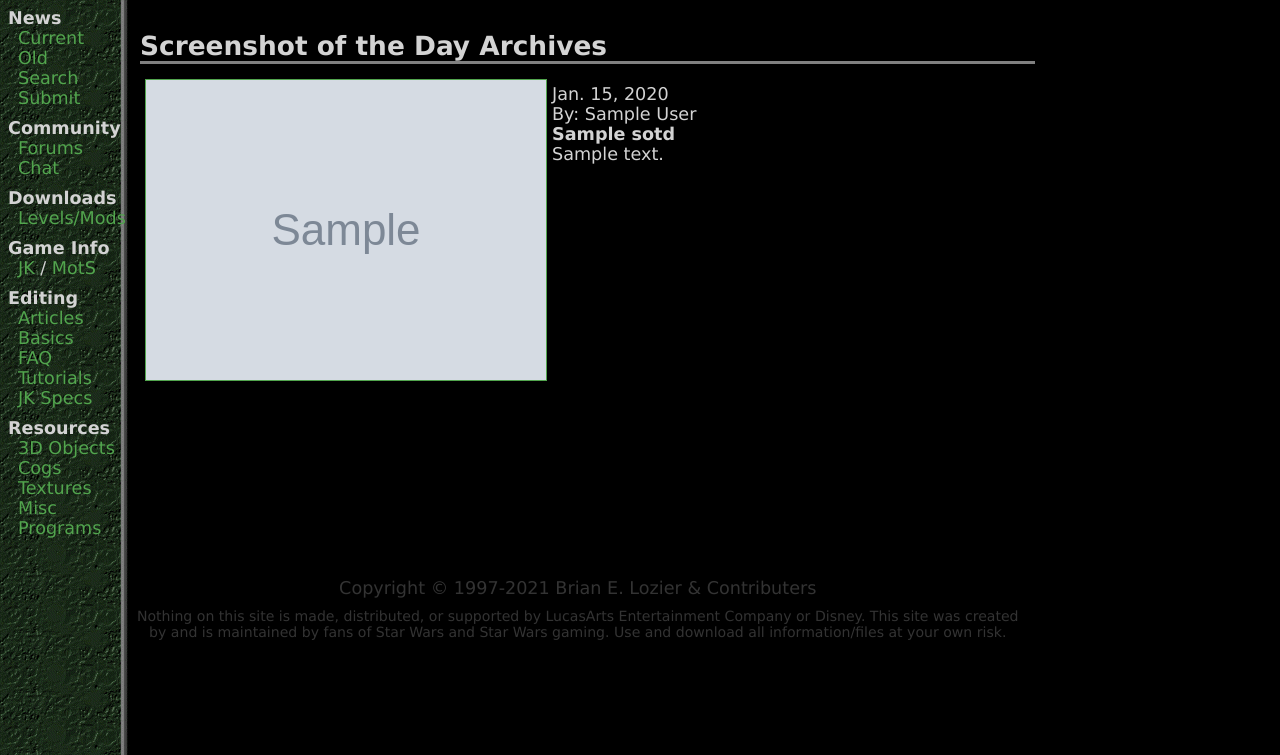
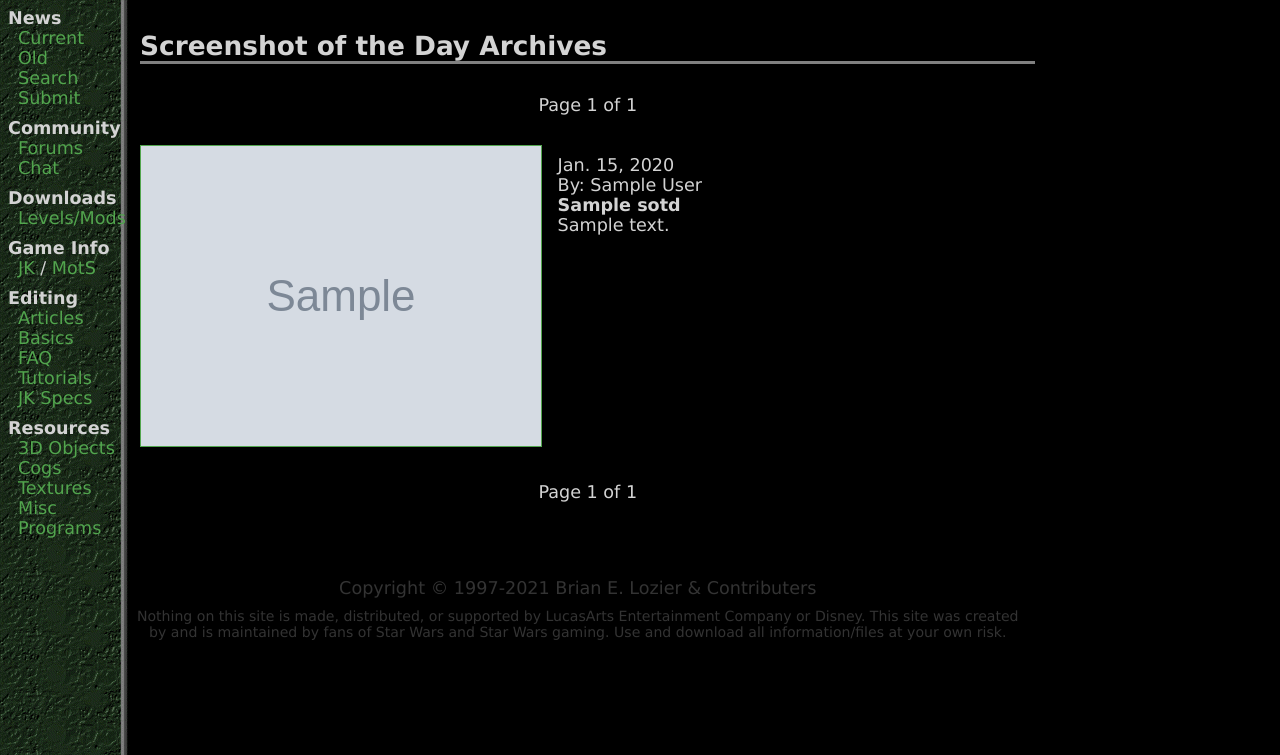
Before and after one commit to saberworks/massassi-django, a Django app: page /sotd/ in a window 1280 px wide. Shown: the top 755 px of the page. Run offline with Django 3.2, Linux system fonts and the light colour scheme; tables that the repository leaves empty hold one stand-in row (values such as "Sample post"); grey boxes marked "Sample" are stand-in pictures.

Commit message:
add screenshot import script
add paging to screenshot list

update styles a bit

```diff
--- a/sotd/templates/sotd/index.html
+++ b/sotd/templates/sotd/index.html
@@ -4,9 +4,14 @@
     <h1>{% block title %}Screenshot of the Day Archives{% endblock %}</h1>
 
     {% if sotd_list %}
+        {% include "sotd/pager.html" %}
+
+        <div class="sotd-grid-container">
+
         {% for sotd in sotd_list %}
-            <div class="sotd-list-entry">
+            <div class="sotd-list-entry-image">
                 <a href="{% url 'sotd:sotd' sotd.id %}"><img class="sotd-list-thumbnail" src="{{ sotd.thumbnail.url }}" /></a>
+            </div>
 
             <p class="sotd-list-description">
                 {{ sotd.sotd_date }}<br>
@@ -14,9 +19,11 @@
                 <strong>{{ sotd.title }}</strong><br>
                 {{ sotd.description }}
             </p>
-                <br clear="both">
+        {% endfor %}
+
         </div>
-        {% endfor %}
+
+        {% include "sotd/pager.html" %}
     {% else %}
         <p>No Screenshots of the Day are available.</p>
     {% endif %}
--- /dev/null
+++ b/sotd/templates/sotd/pager.html
@@ -0,0 +1,19 @@
+<div class="pagination-container">
+    <div class="paging-prev-links">
+        {% if page_obj.has_previous %}
+            <a href="?page=1">&laquo; first</a>
+            <a href="?page={{ page_obj.previous_page_number }}">&lsaquo; previous</a>
+        {% endif %}
+    </div>
+
+    <div class="paging-current">
+        <span>Page {{ page_obj.number }} of {{ page_obj.paginator.num_pages }}</span>
+    </div>
+
+    <div class="paging-next-links">
+        {% if page_obj.has_next %}
+            <a href="?page={{ page_obj.next_page_number }}">next &rsaquo;</a>
+            <a href="?page={{ page_obj.paginator.num_pages }}">last &raquo;</a>
+        {% endif %}
+    </div>
+</div>
--- a/sotd/views.py
+++ b/sotd/views.py
@@ -5,6 +5,7 @@ from .models import SotD
 class IndexView(generic.ListView):
     template_name = 'sotd/index.html'
     context_object_name = 'sotd_list'
+    paginate_by = 25
 
     def get_queryset(self):
         return SotD.objects.order_by('-sotd_date')
--- a/static/css/styles.css
+++ b/static/css/styles.css
@@ -353,9 +353,17 @@ p.mat-category > a {
     font-weight: bold;
 }
 
+
+/** SCREENSHOT OF THE DAY LIST **/
+
+.sotd-grid-container {
+    display: grid;
+    grid-template-columns: 400px auto;
+    row-gap: 1em;
+    column-gap: 1em;
+}
+
 img.sotd-list-thumbnail {
-    float: left;
-    margin: 5px;
     border: 1px solid #52A54E;
 }
 
@@ -367,6 +375,43 @@ p.sotd-list-description {
     margin-top: 5px;
     display: inline-block;
 }
+
+.pagination-container {
+    display: grid;
+    grid-template-columns: 33% auto 33%;
+    margin-top: 1em;
+    margin-bottom: 1em;
+}
+
+.pagination-container a {
+    display: inline-block;
+    margin: 5px;
+    padding: 8px;
+    border-radius: 3px;
+    background: #1b1b1b;
+}
+
+.pagination-container span {
+    display: inline-block;
+    margin: 5px;
+    padding: 8px;
+}
+
+.paging-prev-links {
+    margin-right: auto;
+}
+
+.paging-current {
+    margin-left: auto;
+    margin-right: auto;
+}
+
+.paging-next-links {
+    margin-left: auto;
+}
+
+
+/** DJANGO FORM CRAP **/
 
 .form-container {
     margin: 10px;
@@ -426,6 +471,8 @@ button[type=submit]:hover {
 }
 
 
+/** DJANGO MESSAGES **/
+
 .error {
     padding: 10px;
     background-color: darkred;
```
Also changed, not shown: sotd/management/commands/import.py (added, +60 -0 lines). Lines whose indentation alone changed are shown as unchanged.
